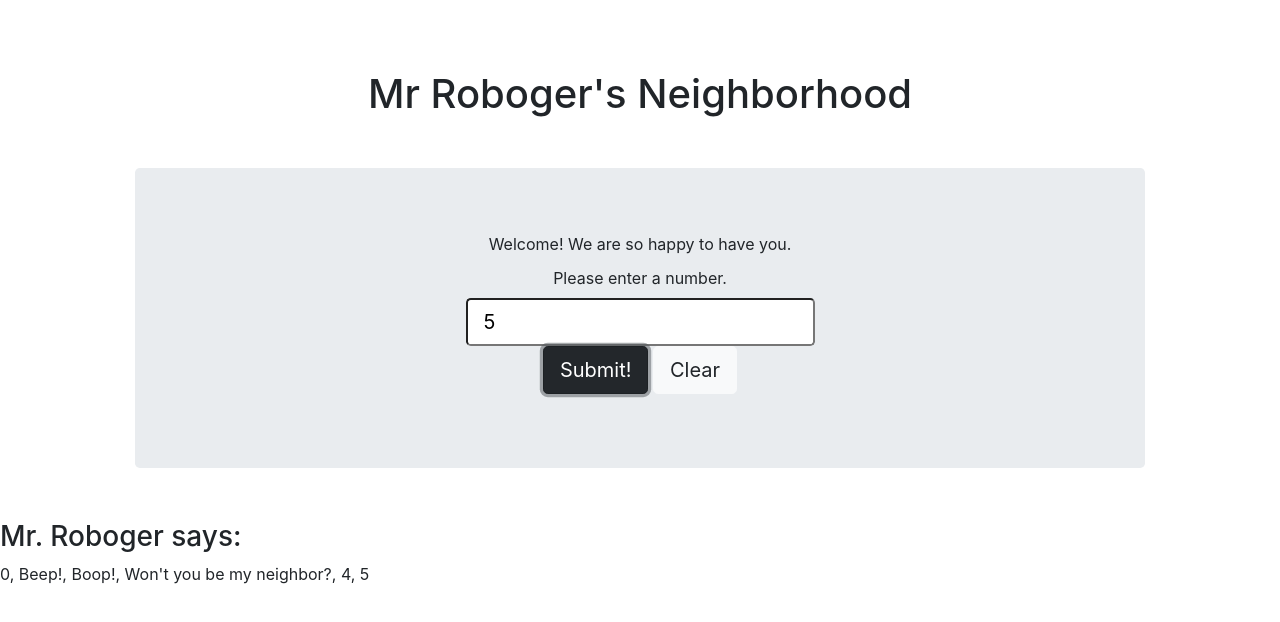
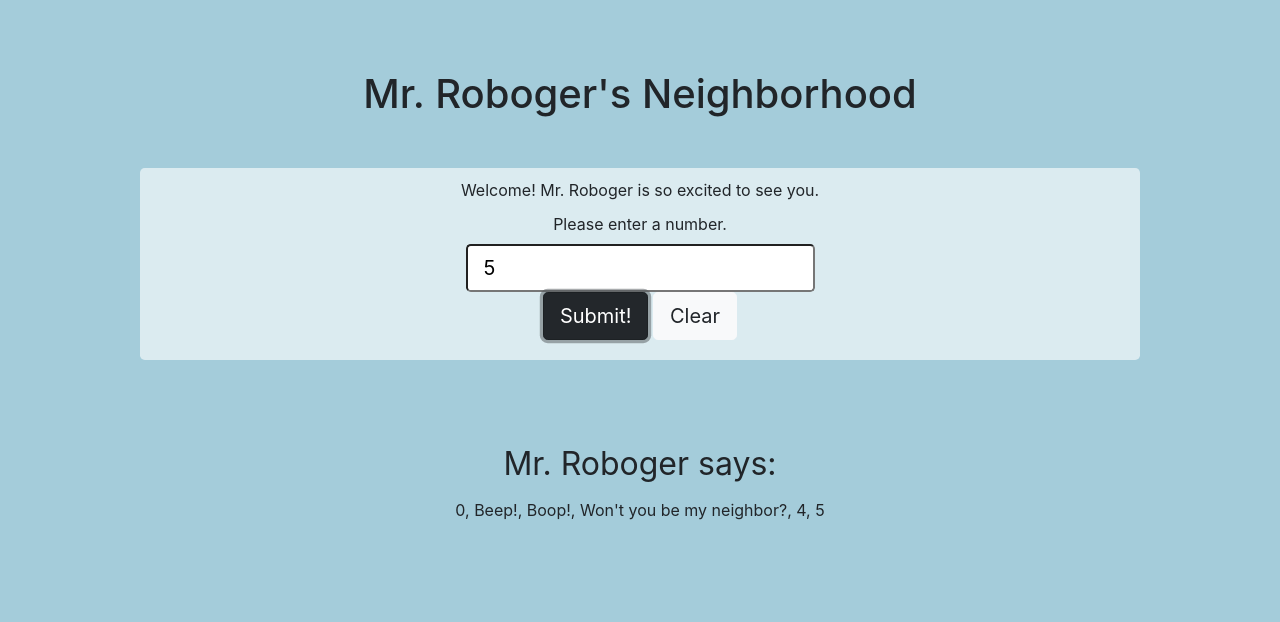
Before and after one commit to aitanas/mr-robogers-neighborhood, a plain HTML site: page index.html in a window 1280 px wide. Both pictures are taken after typing "5" into the empty fields and a click on the button "Submit!". Drawn offline with Linux system fonts and the light colour scheme.

Commit message:
add more styling changes

```diff
--- a/css/styles.css
+++ b/css/styles.css
@@ -1,5 +1,5 @@
 body {
-  background-color:lightgrey;
+  background-color:rgb(164, 204, 218);
 }
 
 .container {
@@ -11,9 +11,24 @@ body {
 .jumbotron {
   padding: 10px;
   margin: 50px;
+  background-color: rgba(255, 255, 255, 0.608);
 }
 
 #form {
   text-align: center;
   padding: 10px;
 }
+
+h3 {
+  margin: 15px;
+  display: block;
+  text-align: center;
+  font-size: 2rem;
+  font-weight: 400;
+}
+
+p {
+  margin: 10px;
+  display: block;
+  text-align: center;
+}
--- a/index.html
+++ b/index.html
@@ -1,16 +1,16 @@
 <!DOCTYPE html>
 <html lang="en-US">
 <head>
+  <link href="css/bootstrap.css" rel="stylesheet" rel="css/stylesheet">
   <link href="css/styles.css" rel="stylesheet" type="text/css">
-  <link href="css/bootstrap.css" rel="stylesheet" rel="css/stylesheet">
   <script src="js/scripts.js"></script>
   <title>Mr. Roboger's Neighborhood</title>
 </head>
 <body>
   <div class="container">
-    <h1>Mr Roboger's Neighborhood</h1>
+    <h1>Mr. Roboger's Neighborhood</h1>
     <div class="jumbotron">
-      Welcome! We are so happy to have you.
+      Welcome! Mr. Roboger is so excited to see you.
       <form id="form">
         <label for="numInput">Please enter a number.</label><br>
         <input type="number" id="numInput" name="numInput" class="form-control-lg"><br>
```
